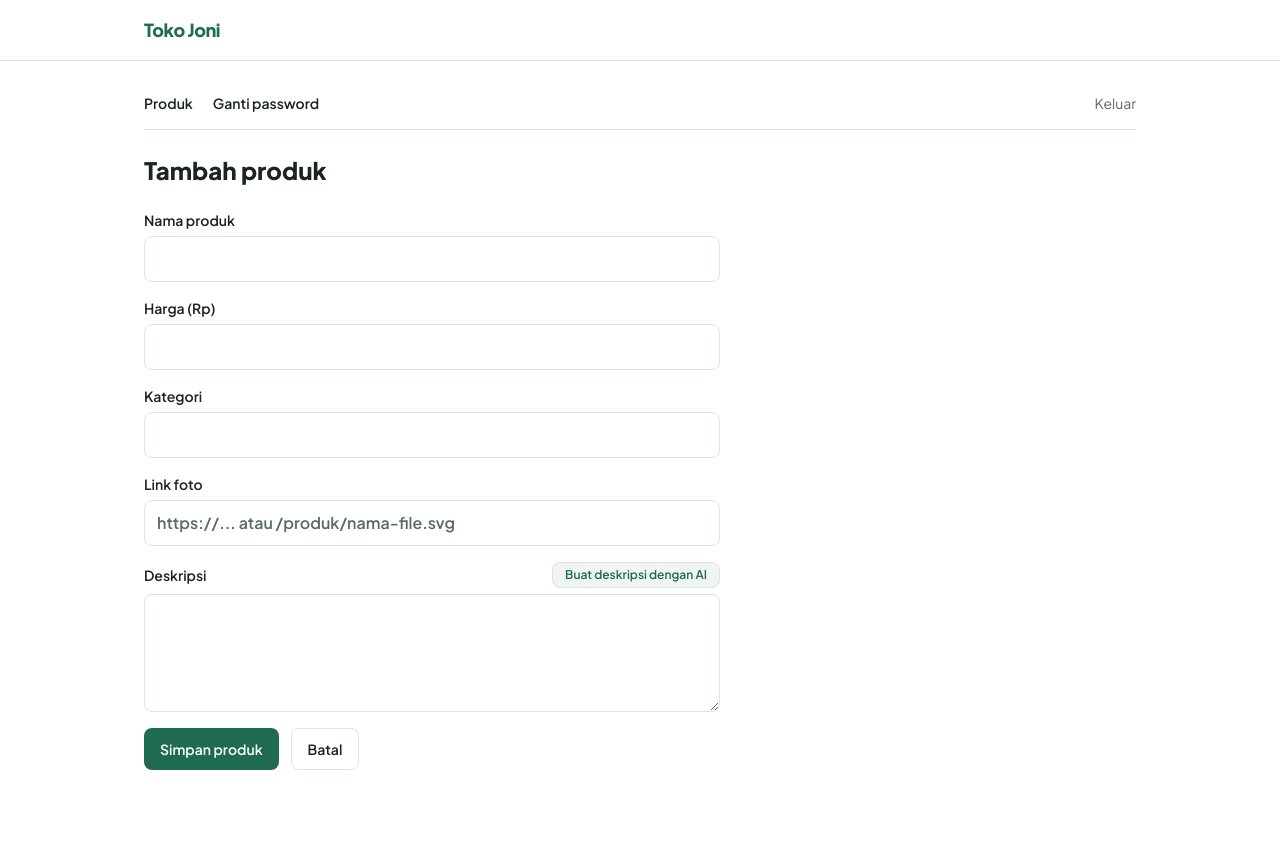
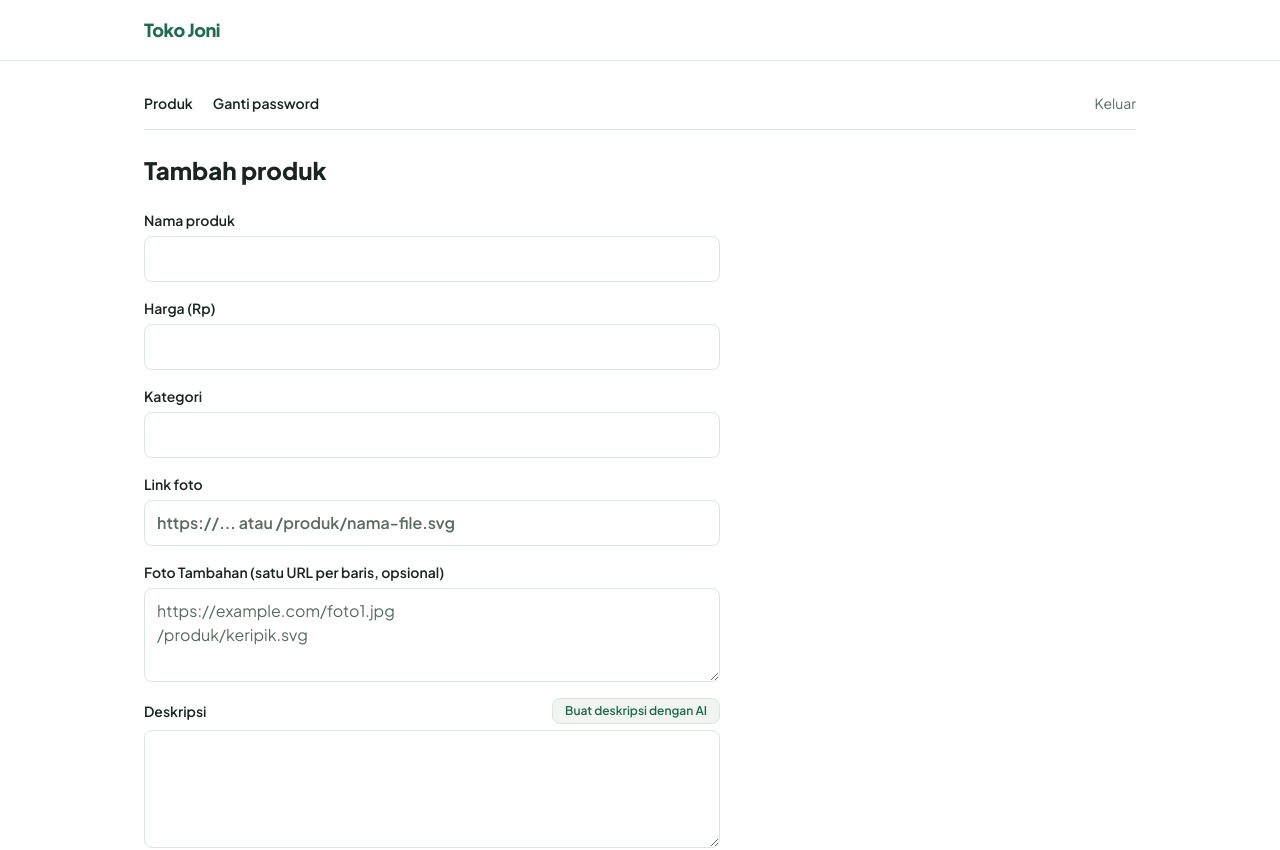
Before and after one commit to ohsyith/katalog-umkm, a Next.js app: page /admin/produk/baru in a window 1280 px wide. Shown: the top 850 px of the page. Built offline with nearby package versions, Linux system fonts and the light colour scheme.

Commit message:
US-18: Galeri beberapa foto produk

```diff
--- a/app/admin/actions.js
+++ b/app/admin/actions.js
@@ -3,6 +3,7 @@
 import { redirect } from "next/navigation";
 import { revalidatePath } from "next/cache";
 import { createSessionClient } from "@/lib/supabase/session";
+import { createServerClient } from "@/lib/supabase/server";
 
 /**
  * Helper untuk memastikan admin sudah login sebelum menjalankan aksi yang mengubah data.
@@ -121,6 +122,34 @@ export async function gantiPassword(prevState, formData) {
 }
 
 /**
+ * Helper untuk memvalidasi dan mem-parsing daftar URL foto tambahan (US-18).
+ * Mendukung pemisah baris baru (\n, \r\n) maupun koma (,).
+ * Menerima URL lengkap (http/https), path lokal (/produk/...), maupun nama domain (www.).
+ * Mengembalikan array string URL yang valid atau array kosong [].
+ */
+function parseFotoTambahan(rawInput) {
+  if (!rawInput) return [];
+  const baris = rawInput.toString().split(/[\r\n,]+/);
+  const hasil = [];
+  for (const b of baris) {
+    const trimmed = b.trim();
+    if (!trimmed) continue;
+    const lower = trimmed.toLowerCase();
+    if (
+      lower.startsWith("http://") ||
+      lower.startsWith("https://") ||
+      lower.startsWith("/") ||
+      lower.startsWith("www.") ||
+      trimmed.includes("/") ||
+      trimmed.includes(".")
+    ) {
+      hasil.push(lower.startsWith("www.") ? `https://${trimmed}` : trimmed);
+    }
+  }
+  return hasil;
+}
+
+/**
  * Server Action untuk menambah produk baru ke tabel "produk" di Supabase.
  * Dipanggil dari form di app/admin/produk/baru/page.jsx.
  */
@@ -131,7 +160,20 @@ export async function tambahProduk(prevState, formData) {
   const hargaRaw = data?.get("harga")?.toString()?.trim();
   const kategori = data?.get("kategori")?.toString()?.trim() || null;
   const foto_url = data?.get("foto_url")?.toString()?.trim() || null;
+  const foto_tambahan = parseFotoTambahan(data?.get("foto_tambahan"));
   const deskripsi = data?.get("deskripsi")?.toString()?.trim() || null;
+
+  // Log sementara untuk memastikan data terkirim (US-18)
+  console.log("foto_tambahan mentah:", data?.get("foto_tambahan"));
+  console.log("foto_tambahan parsed:", foto_tambahan);
+  console.log("payload insert/update:", {
+    nama,
+    harga: hargaRaw ? parseInt(hargaRaw, 10) : NaN,
+    kategori,
+    foto_url,
+    foto_tambahan,
+    deskripsi,
+  });
 
   if (!nama) {
     return { error: "Nama produk wajib diisi." };
@@ -150,17 +192,48 @@ export async function tambahProduk(prevState, formData) {
     return { error: "Akses ditolak: kamu harus login sebagai admin." };
   }
 
-  const { error: insertError } = await supabase.from("produk").insert({
-    nama,
-    harga,
-    kategori,
-    foto_url,
-    deskripsi,
-  });
+  let { data: insertedData, error: insertError } = await supabase
+    .from("produk")
+    .insert({
+      nama,
+      harga,
+      kategori,
+      foto_url,
+      foto_tambahan,
+      deskripsi,
+    })
+    .select();
+
+  // Fallback ke server client jika session client mengalami kendala RLS pada kolom baru
+  if (insertError) {
+    console.warn("Session insert mengalami kendala, mencoba serverClient:", insertError.message);
+    const serverClient = createServerClient();
+    const res = await serverClient
+      .from("produk")
+      .insert({
+        nama,
+        harga,
+        kategori,
+        foto_url,
+        foto_tambahan,
+        deskripsi,
+      })
+      .select();
+
+    if (!res.error) {
+      insertedData = res.data;
+      insertError = null;
+    } else {
+      insertError = res.error;
+    }
+  }
 
   if (insertError) {
+    console.error("Gagal insert produk:", insertError);
     return { error: `Gagal menyimpan produk: ${insertError.message}` };
   }
+
+  console.log("cek setelah simpan (insert):", insertedData);
 
   revalidatePath("/");
   revalidatePath("/admin");
@@ -174,12 +247,27 @@ export async function tambahProduk(prevState, formData) {
 export async function ubahProduk(prevState, formData) {
   const data = formData instanceof FormData ? formData : prevState;
 
-  const id = data?.get("id");
+  const idRaw = data?.get("id");
+  const id = parseInt(idRaw, 10) || idRaw;
   const nama = data?.get("nama")?.toString()?.trim();
   const hargaRaw = data?.get("harga")?.toString()?.trim();
   const kategori = data?.get("kategori")?.toString()?.trim() || null;
   const foto_url = data?.get("foto_url")?.toString()?.trim() || null;
+  const foto_tambahan = parseFotoTambahan(data?.get("foto_tambahan"));
   const deskripsi = data?.get("deskripsi")?.toString()?.trim() || null;
+
+  // Log sementara untuk memastikan data terkirim (US-18)
+  console.log("foto_tambahan mentah:", data?.get("foto_tambahan"));
+  console.log("foto_tambahan parsed:", foto_tambahan);
+  console.log("payload insert/update:", {
+    id,
+    nama,
+    harga: hargaRaw ? parseInt(hargaRaw, 10) : NaN,
+    kategori,
+    foto_url,
+    foto_tambahan,
+    deskripsi,
+  });
 
   if (!id) {
     return { error: "ID produk tidak valid." };
@@ -202,20 +290,50 @@ export async function ubahProduk(prevState, formData) {
     return { error: "Akses ditolak: kamu harus login sebagai admin." };
   }
 
-  const { error: updateError } = await supabase
+  let { data: updatedData, error: updateError } = await supabase
     .from("produk")
     .update({
       nama,
       harga,
       kategori,
       foto_url,
+      foto_tambahan,
       deskripsi,
     })
-    .eq("id", id);
+    .eq("id", id)
+    .select();
+
+  // Fallback ke server client jika session client mengalami kendala RLS pada kolom baru
+  if (updateError || !updatedData || updatedData.length === 0) {
+    console.warn("Session update mengalami kendala, mencoba serverClient:", updateError?.message);
+    const serverClient = createServerClient();
+    const res = await serverClient
+      .from("produk")
+      .update({
+        nama,
+        harga,
+        kategori,
+        foto_url,
+        foto_tambahan,
+        deskripsi,
+      })
+      .eq("id", id)
+      .select();
+
+    if (!res.error && res.data?.length > 0) {
+      updatedData = res.data;
+      updateError = null;
+    } else if (res.error) {
+      updateError = res.error;
+    }
+  }
 
   if (updateError) {
+    console.error("Gagal update produk:", updateError);
     return { error: `Gagal memperbarui produk: ${updateError.message}` };
   }
+
+  console.log("cek setelah simpan (update):", updatedData);
 
   revalidatePath("/");
   revalidatePath("/admin");
--- a/app/produk/[id]/page.jsx
+++ b/app/produk/[id]/page.jsx
@@ -1,5 +1,6 @@
 import Link from "next/link";
 import { notFound } from "next/navigation";
+import GaleriFoto from "@/components/GaleriFoto";
 import KartuProduk from "@/components/KartuProduk";
 import PilihanPesanan from "@/components/PilihanPesanan";
 import { formatRupiah } from "@/lib/format";
@@ -40,10 +41,11 @@ export default async function HalamanDetailProduk({ params }) {
   return (
     <>
       <article className="grid gap-8 py-8 md:grid-cols-2 md:py-12">
-        <img
-          src={produk.foto_url}
-          alt={produk.nama}
-          className="aspect-square w-full rounded-2xl border border-garis bg-permukaan object-cover"
+        <GaleriFoto
+          key={produk.id}
+          fotoUtama={produk.foto_url}
+          fotoTambahan={produk.foto_tambahan}
+          nama={produk.nama}
         />
         <div className="flex flex-col gap-4">
           <Link
--- a/components/FormProduk.jsx
+++ b/components/FormProduk.jsx
@@ -74,6 +74,25 @@ export default function FormProduk({
         placeholder="https://... atau /produk/nama-file.svg"
         defaultValue={produk.foto_url}
       />
+      <div className="flex flex-col gap-1.5 text-sm font-semibold">
+        <label htmlFor="foto_tambahan">
+          Foto Tambahan (satu URL per baris, opsional)
+        </label>
+        <textarea
+          id="foto_tambahan"
+          name="foto_tambahan"
+          rows={3}
+          placeholder={"https://example.com/foto1.jpg\n/produk/keripik.svg"}
+          defaultValue={
+            Array.isArray(produk.foto_tambahan)
+              ? (produk.foto_tambahan || []).join("\n")
+              : typeof produk.foto_tambahan === "string"
+              ? produk.foto_tambahan
+              : ""
+          }
+          className="w-full rounded-lg border border-garis bg-latar px-3 py-2.5 text-base font-normal text-teks placeholder:text-teks-lembut focus:border-utama focus:outline-none"
+        />
+      </div>
 
       {/* Kolom Deskripsi dengan tombol Buat deskripsi dengan AI (US-14) */}
       <div className="flex flex-col gap-1.5 text-sm font-semibold">
--- /dev/null
+++ b/components/GaleriFoto.jsx
@@ -0,0 +1,79 @@
+"use client";
+
+import { useState } from "react";
+
+export default function GaleriFoto({ fotoUtama, fotoTambahan, nama }) {
+  const daftar = [];
+  if (fotoUtama) {
+    daftar.push(fotoUtama);
+  }
+
+  if (Array.isArray(fotoTambahan)) {
+    daftar.push(...fotoTambahan);
+  } else if (typeof fotoTambahan === "string" && fotoTambahan.trim()) {
+    try {
+      const parsed = JSON.parse(fotoTambahan);
+      if (Array.isArray(parsed)) {
+        daftar.push(...parsed);
+      } else {
+        daftar.push(...fotoTambahan.split(",").map((s) => s.trim()));
+      }
+    } catch {
+      daftar.push(...fotoTambahan.split(",").map((s) => s.trim()));
+    }
+  }
+
+  // Hilangkan foto kosong atau duplikat dengan tetap menjaga urutan
+  const semuaFoto = Array.from(new Set(daftar.filter(Boolean)));
+
+  const [fotoAktif, setFotoAktif] = useState(semuaFoto[0] || fotoUtama || "");
+
+  // Jika produk hanya memiliki satu foto atau tidak ada foto, tampilkan normal tanpa galeri tambahan
+  if (semuaFoto.length <= 1) {
+    return (
+      <img
+        src={fotoAktif || fotoUtama}
+        alt={nama}
+        className="aspect-square w-full rounded-2xl border border-garis bg-permukaan object-cover"
+      />
+    );
+  }
+
+  return (
+    <div className="flex flex-col gap-3">
+      {/* Foto utama besar */}
+      <img
+        src={fotoAktif}
+        alt={nama}
+        className="aspect-square w-full rounded-2xl border border-garis bg-permukaan object-cover"
+      />
+
+      {/* Gambar kecil (thumbnail) di bawahnya */}
+      <div className="flex items-center gap-3 overflow-x-auto pb-1">
+        {semuaFoto.map((foto, index) => {
+          const isAktif = foto === fotoAktif;
+          return (
+            <button
+              key={`${foto}-${index}`}
+              type="button"
+              onClick={() => setFotoAktif(foto)}
+              aria-label={`Pilih foto ${index + 1}`}
+              aria-current={isAktif ? "true" : undefined}
+              className={`relative aspect-square w-16 shrink-0 overflow-hidden rounded-xl border-2 transition-all sm:w-20 ${
+                isAktif
+                  ? "border-utama ring-2 ring-utama/20"
+                  : "border-garis opacity-70 hover:border-teks-lembut hover:opacity-100"
+              }`}
+            >
+              <img
+                src={foto}
+                alt={`${nama} thumbnail ${index + 1}`}
+                className="h-full w-full object-cover"
+              />
+            </button>
+          );
+        })}
+      </div>
+    </div>
+  );
+}
```
Also changed, not shown: 2 other files (tests, documents, lock files or other folders).
